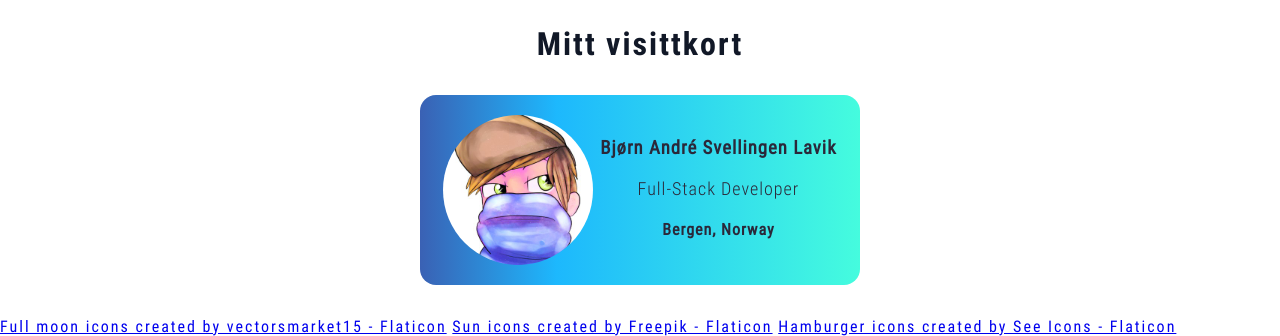
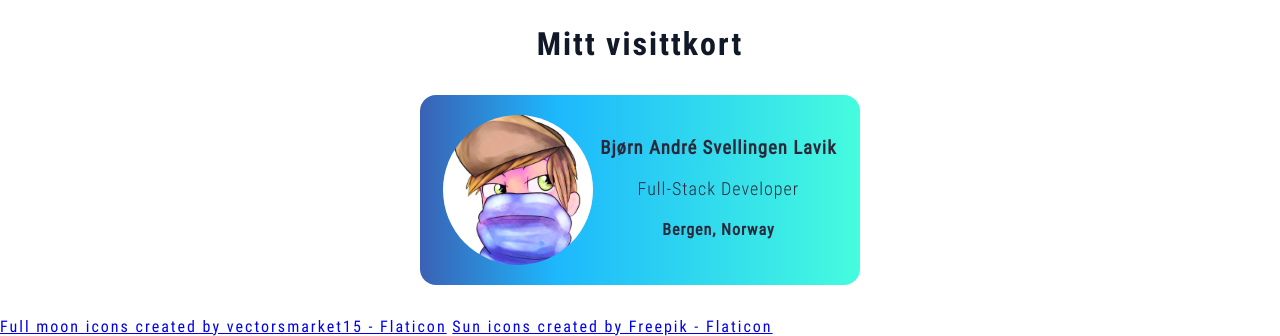
Before and after one commit to Bjolav/projects, a plain HTML site: page html/index.html in a window 1280 px wide. Shown: the part 1362-1698 px from the top of the page. Drawn offline with Linux system fonts and the light colour scheme.

```diff
--- a/html/index.html
+++ b/html/index.html
@@ -64,7 +64,7 @@
         <footer>
             <a href="https://www.flaticon.com/free-icons/full-moon" title="full moon icons">Full moon icons created by vectorsmarket15 - Flaticon</a>
             <a href="https://www.flaticon.com/free-icons/sun" title="sun icons">Sun icons created by Freepik - Flaticon</a>
-            <a href="https://www.flaticon.com/free-icons/hamburger" title="hamburger icons">Hamburger icons created by See Icons - Flaticon</a>
+            <!-- <a href="https://www.flaticon.com/free-icons/hamburger" title="hamburger icons">Hamburger icons created by See Icons - Flaticon</a> -->
         </footer>
     </body>
 </html>
```
Also changed, not shown: 1 other file.
